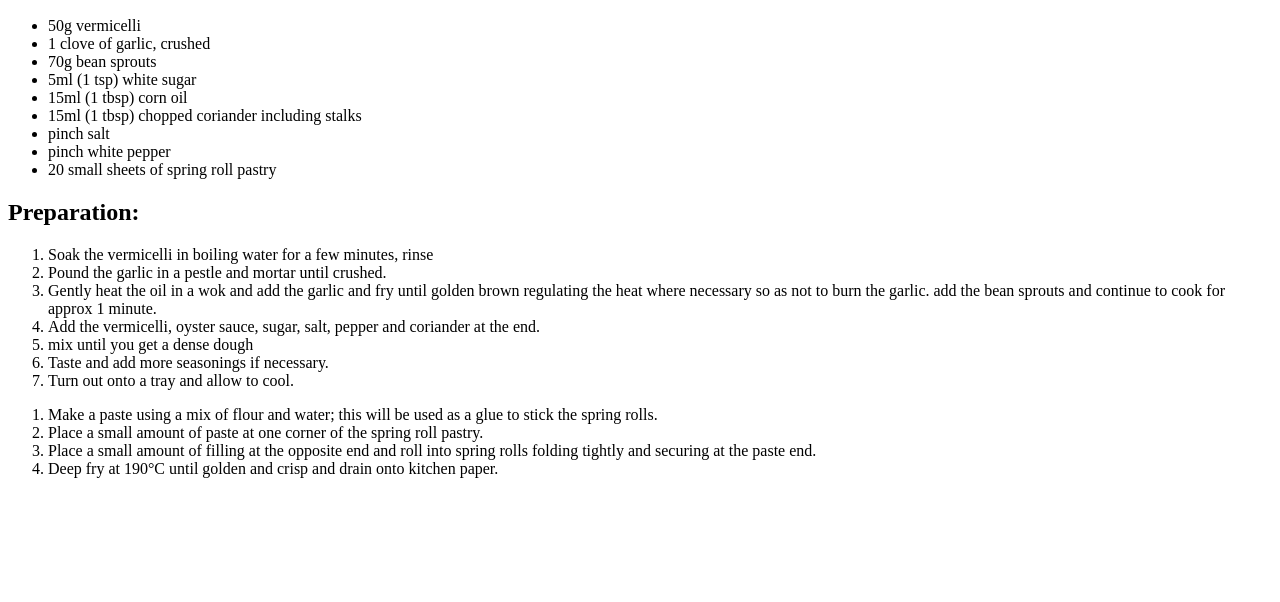
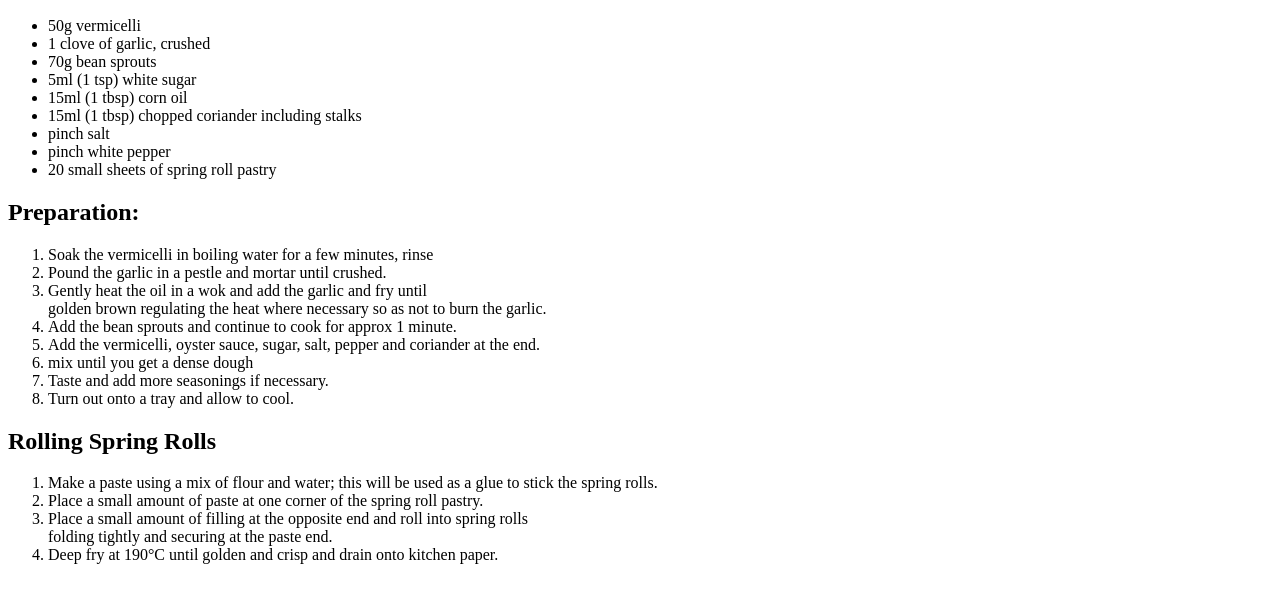
Before and after one commit to Adriennke/team-recipe, a plain HTML site: page recipes/starter.html in a window 1280 px wide. Shown: the part 136-738 px from the top of the page. Drawn offline with Linux system fonts and the light colour scheme; files that its build step writes are made by us from their sources.

Commit message:
fix file

```diff
--- a/recipes/starter.html
+++ b/recipes/starter.html
@@ -29,17 +29,21 @@
     <ol>
         <li>Soak the vermicelli in boiling water for a few minutes, rinse</li>
         <li>Pound the garlic in a pestle and mortar until crushed.</li>
-        <li>Gently heat the oil in a wok and add the garlic and fry until golden brown regulating the heat where
-            necessary so as not to burn the garlic. add the bean sprouts and continue to cook for approx 1 minute.</li>
+        <li>Gently heat the oil in a wok and add the garlic and fry until
+            <br>golden brown regulating the heat where
+            necessary so as not to burn the garlic.</li>
+        <li>Add the bean sprouts and continue to cook for approx 1 minute.</li>
         <li>Add the vermicelli, oyster sauce, sugar, salt, pepper and coriander at the end.</li>
         <li>mix until you get a dense dough</li>
         <li>Taste and add more seasonings if necessary.</li>
         <li>Turn out onto a tray and allow to cool.</li>
     </ol>
+    <h2>Rolling Spring Rolls</h2>
     <ol>
         <li>Make a paste using a mix of flour and water; this will be used as a glue to stick the spring rolls.</li>
         <li>Place a small amount of paste at one corner of the spring roll pastry.</li>
-        <li>Place a small amount of filling at the opposite end and roll into spring rolls folding tightly and securing
+        <li>Place a small amount of filling at the opposite end and roll into spring rolls <br>folding tightly and
+            securing
             at the paste end.</li>
         <li>Deep fry at 190°C until golden and crisp and drain onto kitchen paper.</li>
     </ol>
```
